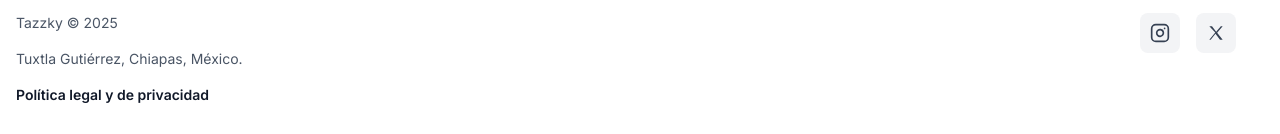
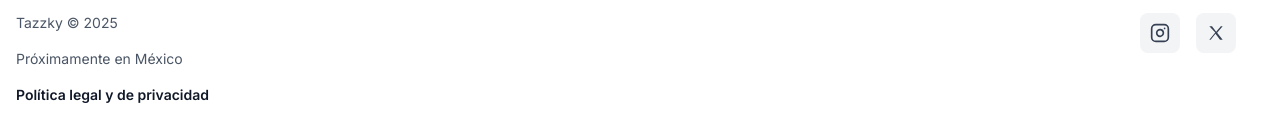
Before and after one commit to Tazzkyappdev/redesigned-octo-dollop, a Next.js app: page / in a window 1280 px wide. Shown: the part 914-1048 px from the top of the page. Built offline with nearby package versions, Linux system fonts and the light colour scheme.

Commit message:
Actualizar footer: cambiar ubicación por 'Próximamente en México'

```diff
--- a/src/components/layout/Footer.tsx
+++ b/src/components/layout/Footer.tsx
@@ -40,9 +40,9 @@ export const Footer = () => {
               Tazzky © {currentYear}
             </div>
 
-            {/* Dirección */}
-            <div className="text-gray-600 text-sm space-y-1">
-              <div>Tuxtla Gutiérrez, Chiapas, México.</div>
+            {/* Disponibilidad */}
+            <div className="text-gray-600 text-sm">
+              Próximamente en México
             </div>
 
             {/* Política legal */}
```
